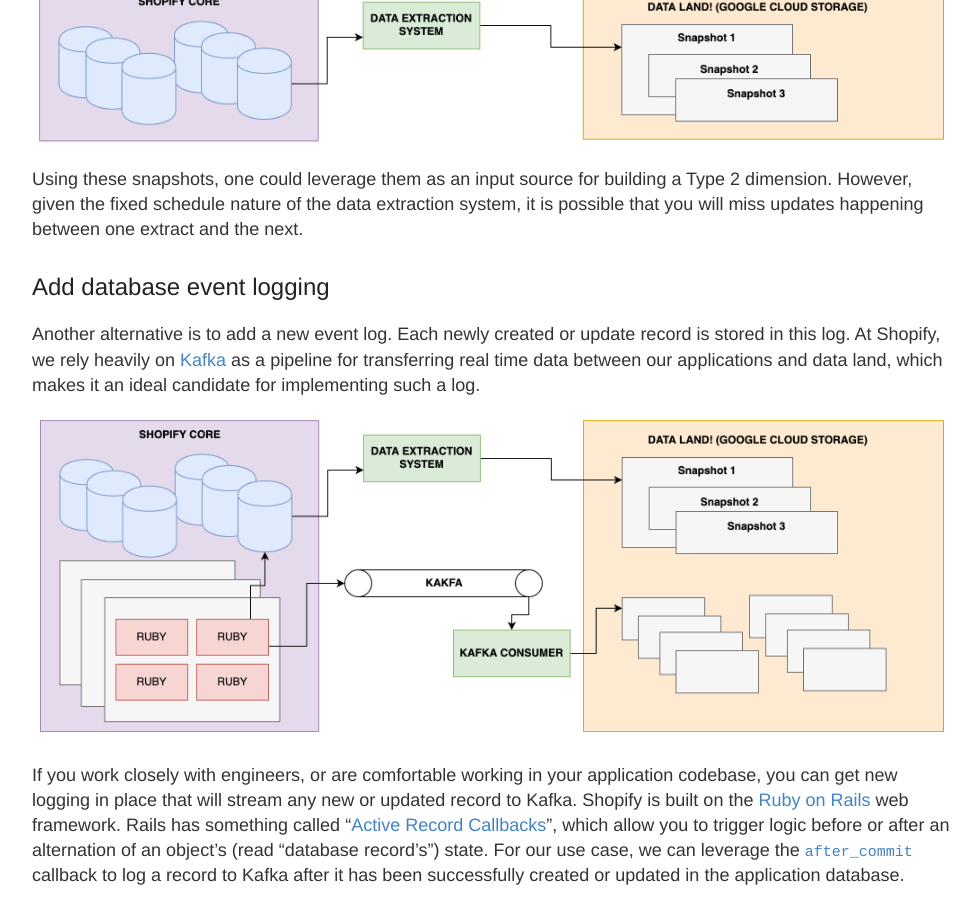
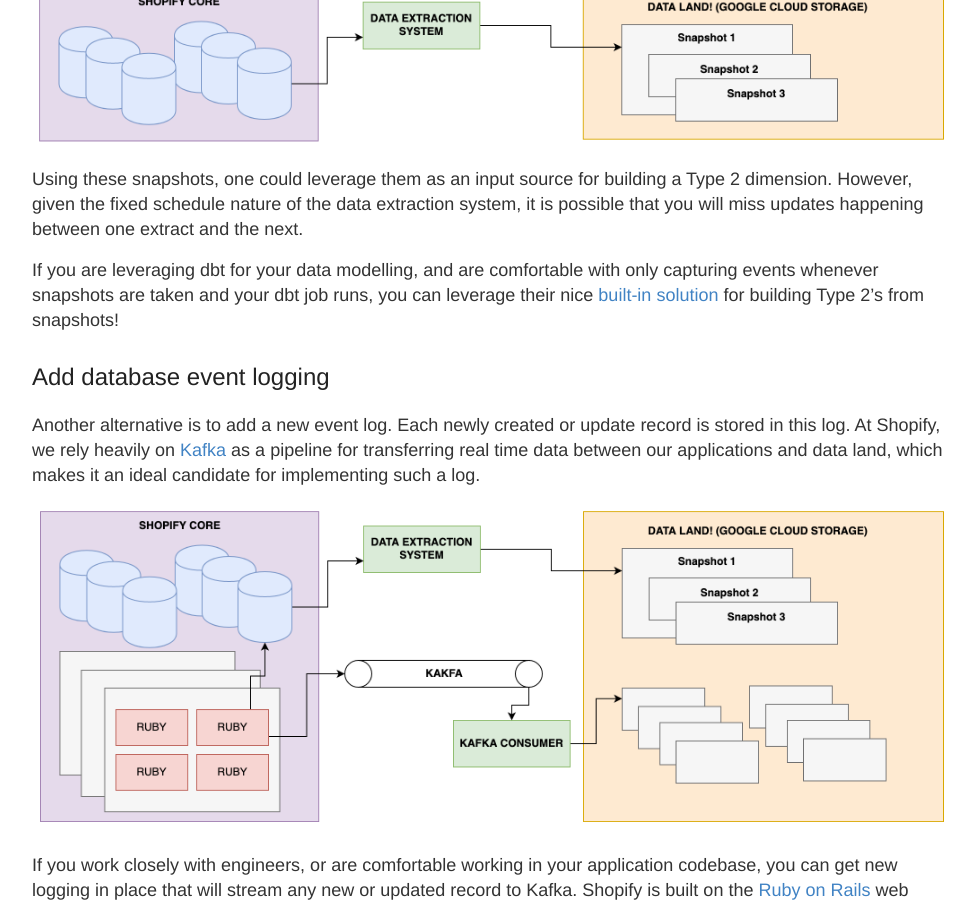
Before and after one commit to ian-whitestone/ian-whitestone.github.io, a Jekyll site: the page built from _posts/2020-05-23-tracking-state-with-type-2s.md, in a window 1280 px wide and 900 px high, scrolled down 3038 px. Shown: the whole window, without its empty margins (148-1128 px from the left). Built offline with Jekyll 4.4.1, drawn with Linux system fonts in a browser that asks for light colours; comment, search, counter and statistics services are not loaded.

Commit message:
Add reference to dbt snapshots functionality

```diff
--- a/_posts/2020-05-23-tracking-state-with-type-2s.md
+++ b/_posts/2020-05-23-tracking-state-with-type-2s.md
@@ -74,6 +74,8 @@
 </p>
 
 Using these snapshots, one could leverage them as an input source for building a Type 2 dimension. However, given the fixed schedule nature of the data extraction system, it is possible that you will miss updates happening between one extract and the next.
+
+If you are leveraging dbt for your data modelling, and are comfortable with only capturing events whenever snapshots are taken and your dbt job runs, you can leverage their nice [built-in solution](https://docs.getdbt.com/docs/building-a-dbt-project/snapshots/) for building Type 2's from snapshots!
 
 ## Add database event logging
 
```
